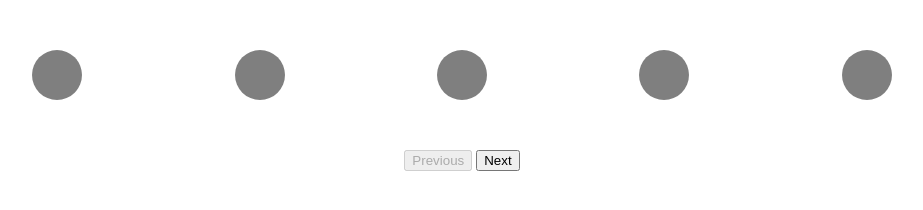
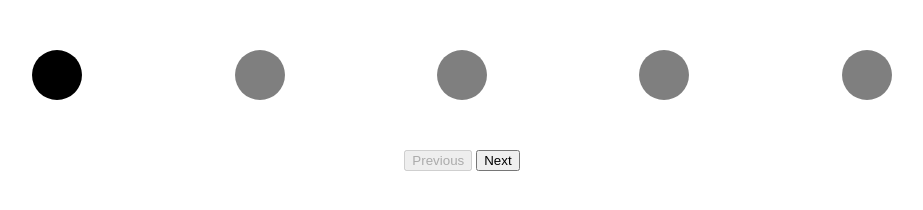
Before and after one commit to acciojob/progress-bar-bhargavsunny912, a website: page main.html in a window 1280 px wide. Shown: the whole page, without its empty margins (178-1101 px from the left). Drawn offline with Linux system fonts and the light colour scheme.

Commit message:
created a submission

```diff
--- a/main.html
+++ b/main.html
@@ -10,7 +10,7 @@
 	<!-- the entire body must be written by student -->
 	<div class="container relative">
 		<div id="line"></div>
-		<div id="circle-1" class="circle"></div>
+		<div id="circle-1" class="circle active"></div>
 		<div id="circle-2" class="circle"></div>
 		<div id="circle-3" class="circle"></div>
 		<div id="circle-4" class="circle"></div>
```
